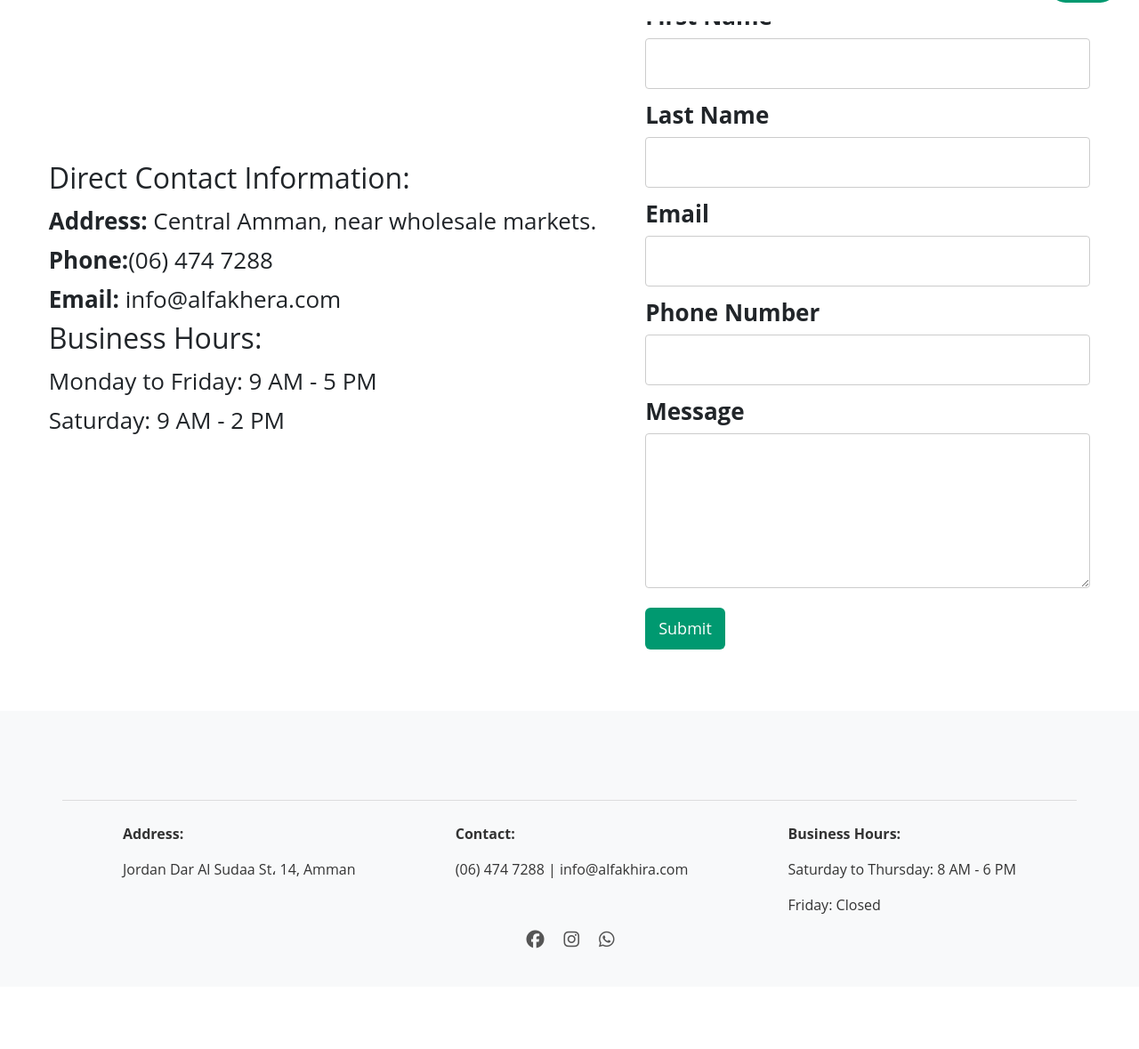
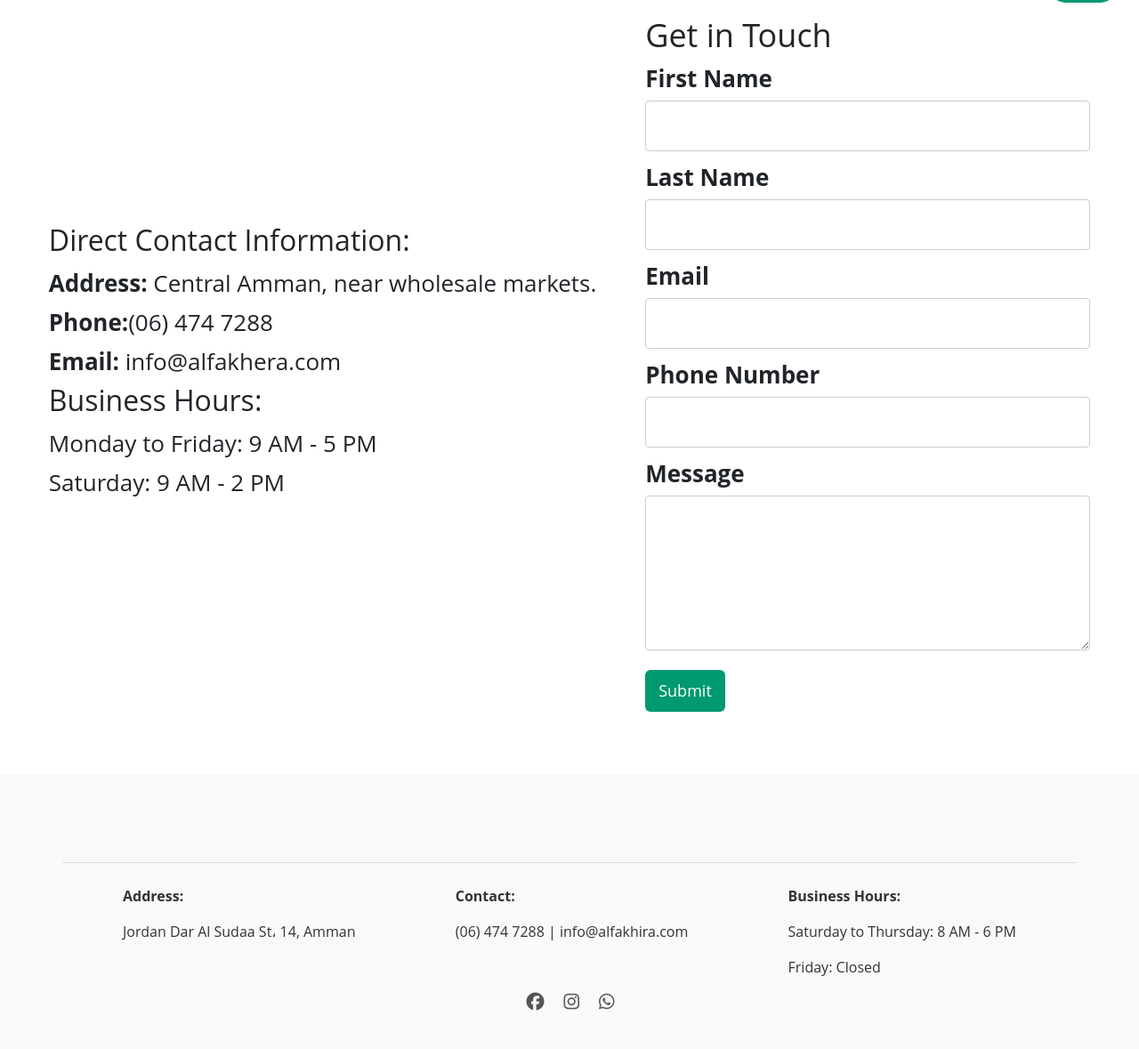
Before and after one commit to AmrYsff/Alfakhera-webapp, a PHP site: page /contactUs.php in a window 1280 px wide. Shown: the part 61-1240 px from the top of the page at 89% size. Before the commit the page ends 1127 px from the top, so only its background shows below. Run offline with PHP 8.4, Linux system fonts and the light colour scheme.

Commit message:
Update contact.css

```diff
--- a/css/contact.css
+++ b/css/contact.css
@@ -10,6 +10,7 @@ body {
     flex-direction: column;
     min-height: 100vh;
     font-family: 'Open Sans', sans-serif;
+    margin-top: 70px;
 }
 
 main section{
```
